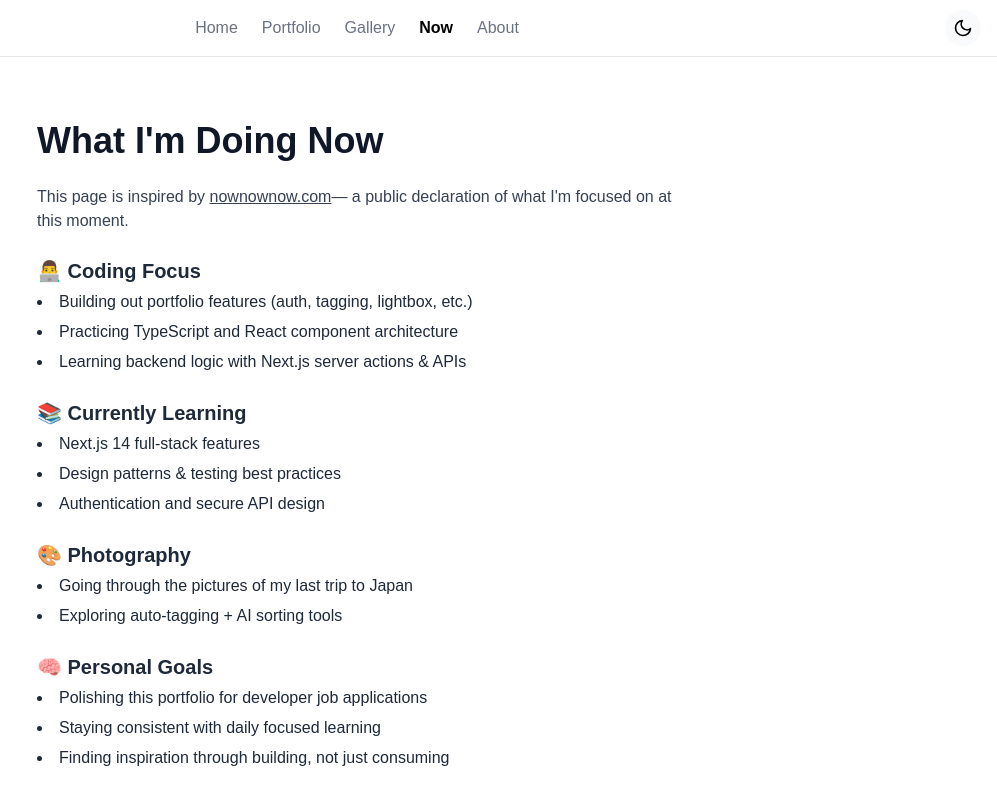
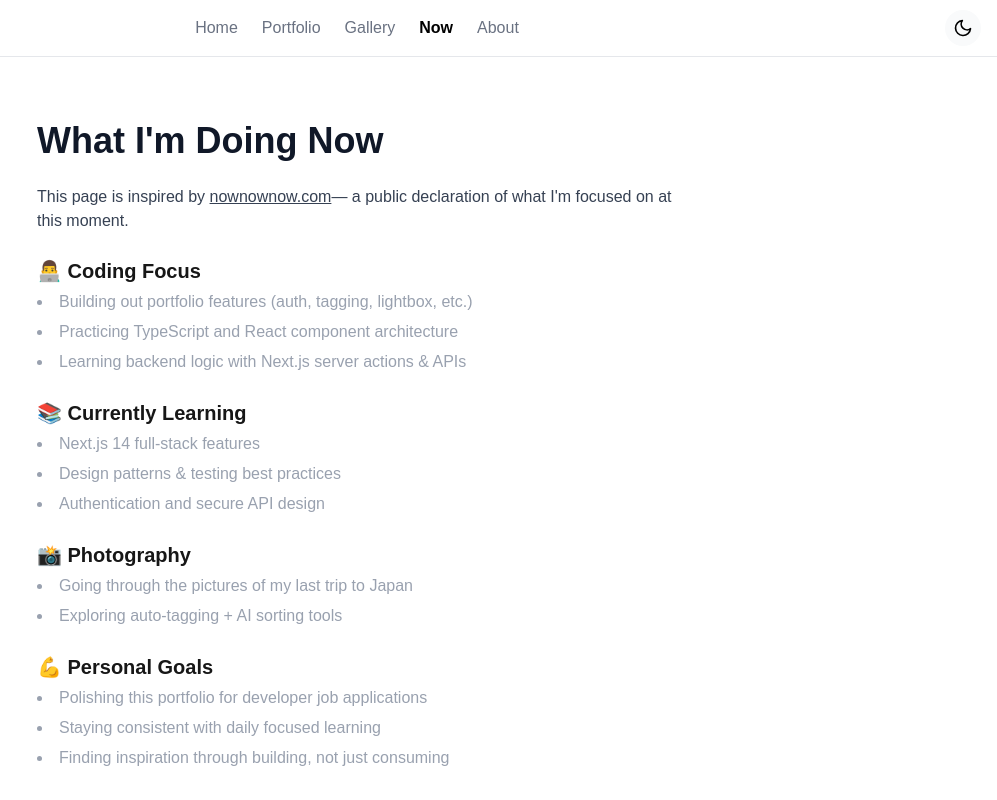
Before and after one commit to miikamoii/photography-portfolio, a Next.js app: page /now in a window 1280 px wide. Shown: the top 800 px of the page, without its empty margins (283-1280 px from the left). Built offline with nearby package versions, Linux system fonts and the light colour scheme.

Commit message:
Add minor style tweaks

```diff
--- a/src/app/gallery/page.tsx
+++ b/src/app/gallery/page.tsx
@@ -12,8 +12,10 @@ export default function GalleryPage() {
   return (
     <main className="min-h-screen px-6 py-12 space-y-20 relative">
       <section>
-        <h1 className="text-4xl font-extrabold mb-4 text-center">My Gallery</h1>
-        <p className="text-lg text-gray-600 mb-8 text-center max-w-2xl mx-auto">
+        <h1 className="text-4xl font-extrabold mb-4 text-center dark:text-white">
+          My Gallery
+        </h1>
+        <p className="text-lg text-gray-600 dark:text-gray-400 mb-8 text-center max-w-2xl mx-auto">
           Welcome to my gallery. I&#39;m a developer and photographer passionate
           about creating beautiful, fast, and functional web experiences.
         </p>
@@ -25,10 +27,10 @@ export default function GalleryPage() {
 
       <section className="py-12 px-4 transition-colors duration-300">
         <div className="max-w-3xl mx-auto text-center mb-12">
-          <h2 className="text-3xl font-bold mb-4 text-gray-900 dark:text-white">
+          <h2 className="text-4xl font-extrabold mb-4 text-center dark:text-white">
             Before/After Edits
           </h2>
-          <p className="text-gray-600 dark:text-gray-300 text-lg">
+          <p className="text-gray-600 dark:text-gray-400 text-lg">
             I also specialize in post-processing and photo editing. Here&#39;s a
             look at some before-and-after comparisons to showcase my editing.
           </p>
--- a/src/app/now/page.tsx
+++ b/src/app/now/page.tsx
@@ -26,10 +26,10 @@ export default function NowPage() {
         — a public declaration of what I&#39;m focused on at this moment.
       </p>
 
-      <div className="space-y-6 text-gray-800 dark:text-gray-200 leading-relaxed">
+      <div className="space-y-6 leading-relaxed">
         <div>
           <h2 className="text-xl font-semibold mb-1">👨‍💻 Coding Focus</h2>
-          <ul className="list-disc list-inside space-y-1">
+          <ul className="text-gray-400 list-disc list-inside space-y-1">
             <li>
               Building out portfolio features (auth, tagging, lightbox, etc.)
             </li>
@@ -40,7 +40,7 @@ export default function NowPage() {
 
         <div>
           <h2 className="text-xl font-semibold mb-1">📚 Currently Learning</h2>
-          <ul className="list-disc list-inside space-y-1">
+          <ul className="text-gray-400 list-disc list-inside space-y-1">
             <li>Next.js 14 full-stack features</li>
             <li>Design patterns & testing best practices</li>
             <li>Authentication and secure API design</li>
@@ -48,16 +48,16 @@ export default function NowPage() {
         </div>
 
         <div>
-          <h2 className="text-xl font-semibold mb-1">🎨 Photography</h2>
-          <ul className="list-disc list-inside space-y-1">
+          <h2 className="text-xl font-semibold mb-1">📸 Photography</h2>
+          <ul className="text-gray-400 list-disc list-inside space-y-1">
             <li>Going through the pictures of my last trip to Japan</li>
             <li>Exploring auto-tagging + AI sorting tools</li>
           </ul>
         </div>
 
         <div>
-          <h2 className="text-xl font-semibold mb-1">🧠 Personal Goals</h2>
-          <ul className="list-disc list-inside space-y-1">
+          <h2 className="text-xl font-semibold mb-1">💪 Personal Goals</h2>
+          <ul className=" text-gray-400 list-disc list-inside space-y-1">
             <li>Polishing this portfolio for developer job applications</li>
             <li>Staying consistent with daily focused learning</li>
             <li>Finding inspiration through building, not just consuming</li>
--- a/src/app/page.tsx
+++ b/src/app/page.tsx
@@ -9,6 +9,9 @@ export default function Home() {
   const waveControls = useAnimation();
   const [isWaving, setIsWaving] = useState(false);
   const [pageLoaded, setPageLoaded] = useState(false);
+  const [showAnnotation, setShowAnnotation] = useState(false);
+  const [annotationVisible, setAnnotationVisible] = useState(false);
+  const [annotationFullyAppeared, setAnnotationFullyAppeared] = useState(false);
 
   const triggerWave = () => {
     if (isWaving) return;
@@ -36,6 +39,13 @@ export default function Home() {
   useEffect(() => {
     if (pageLoaded) {
       triggerWave();
+
+      const timeout = setTimeout(() => {
+        setShowAnnotation(true);
+        setAnnotationVisible(true);
+      }, 800);
+
+      return () => clearTimeout(timeout);
     }
   }, [pageLoaded]);
 
@@ -53,7 +63,7 @@ export default function Home() {
       </div>
 
       <div className="relative z-10 flex flex-col items-center justify-center text-center px-6 py-20 min-h-screen">
-        <h1 className="text-4xl sm:text-6xl font-bold tracking-tight relative">
+        <h1 className="text-4xl sm:text-6xl font-bold tracking-tight relative inline-block">
           <motion.span
             className="inline-block origin-[70%_70%] mr-2"
             animate={waveControls}
@@ -64,7 +74,10 @@ export default function Home() {
           Hi, I’m{" "}
           <motion.span
             className="text-purple-400 relative cursor-default inline-block"
-            onMouseEnter={() => setHovered(true)}
+            onMouseEnter={() => {
+              setHovered(true);
+              if (annotationFullyAppeared) setAnnotationVisible(false);
+            }}
             onMouseLeave={() => setHovered(false)}
             initial={{ y: -150, opacity: 0 }}
             animate={pageLoaded ? { y: 0, opacity: 1 } : {}}
@@ -77,6 +90,28 @@ export default function Home() {
             }}
           >
             Miika
+            <AnimatePresence>
+              {showAnnotation && annotationVisible && (
+                <motion.div
+                  initial={{ opacity: 0, x: -10, y: 10 }}
+                  animate={{ opacity: 1, x: 0, y: 0 }}
+                  exit={{ opacity: 0 }}
+                  transition={{ delay: 3, duration: 1, ease: "easeOut" }}
+                  onAnimationComplete={() => setAnnotationFullyAppeared(true)}
+                  className="absolute top-0 right-0 translate-x-1/2 -translate-y-1/2 flex items-center gap-1 select-none pointer-events-none"
+                  aria-hidden="true"
+                >
+                  <span
+                    className="text-sm text-purple-300"
+                    style={{
+                      transform: "rotate(35deg)",
+                    }}
+                  >
+                    Hover over me!
+                  </span>
+                </motion.div>
+              )}
+            </AnimatePresence>
             <AnimatePresence>
               {hovered && (
                 <motion.div
--- a/src/app/portfolio/page.tsx
+++ b/src/app/portfolio/page.tsx
@@ -1,8 +1,8 @@
 export default function PortfolioPage() {
   return (
     <main className="min-h-screen px-6 py-12">
-      <h1 className="text-3xl font-bold mb-4">Portfolio</h1>
-      <p className="text-lg text-gray-600">
+      <h1 className="text-3xl font-bold mb-4 dark:text-white">Portfolio</h1>
+      <p className="text-lg text-gray-400">
         Browse a selection of my favorite photography projects and creative
         work.
       </p>
```
